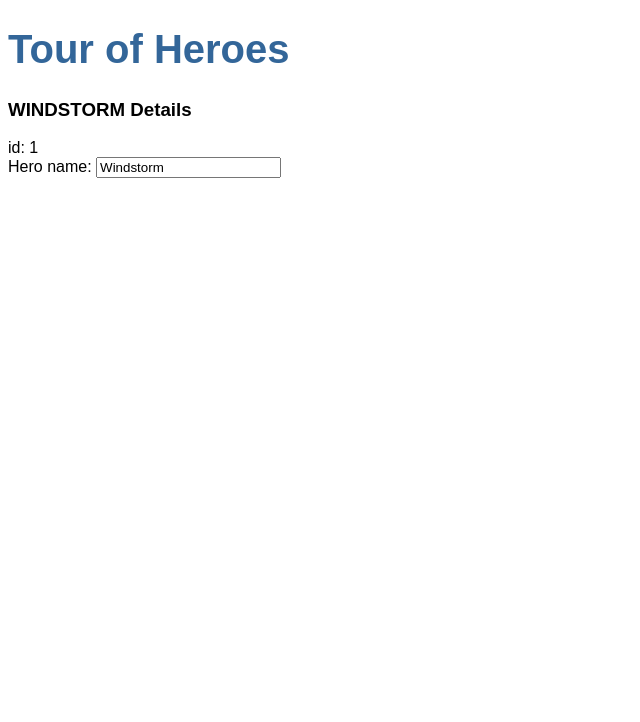
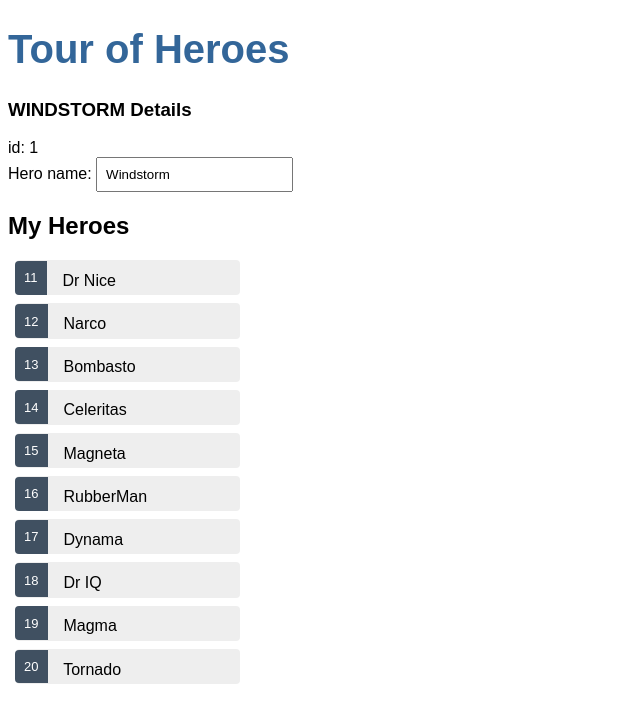
Before and after one commit to a-saracho/angular-tour-of-heroes, an Angular app: page / in a window 1280 px wide. Shown: the top 722 px of the page, without its empty margins (0-640 px from the left). Built offline with nearby package versions, Linux system fonts and the light colour scheme.

Commit message:
Crear array de heroes y mostrarlos mediante foreach

```diff
--- a/src/app/heroes/heroes.component.css
+++ b/src/app/heroes/heroes.component.css
@@ -0,0 +1,52 @@
+/* HeroesComponent's private CSS styles */
+.heroes {
+    margin: 0 0 2em 0;
+    list-style-type: none;
+    padding: 0;
+    width: 15em;
+  }
+  .heroes li {
+    cursor: pointer;
+    position: relative;
+    left: 0;
+    background-color: #EEE;
+    margin: .5em;
+    padding: .3em 0;
+    height: 1.6em;
+    border-radius: 4px;
+  }
+  .heroes li:hover {
+    color: #2c3a41;
+    background-color: #e6e6e6;
+    left: .1em;
+  }
+  .heroes li.selected {
+    background-color: black;
+    color: white;
+  }
+  .heroes li.selected:hover {
+    background-color: #505050;
+    color: white;
+  }
+  .heroes li.selected:active {
+    background-color: black;
+    color: white;
+  }
+  .heroes .badge {
+    display: inline-block;
+    font-size: small;
+    color: white;
+    padding: 0.8em 0.7em 0 0.7em;
+    background-color:#405061;
+    line-height: 1em;
+    position: relative;
+    left: -1px;
+    top: -4px;
+    height: 1.8em;
+    margin-right: .8em;
+    border-radius: 4px 0 0 4px;
+  }
+
+  input {
+    padding: .5rem;
+  }
--- a/src/app/heroes/heroes.component.html
+++ b/src/app/heroes/heroes.component.html
@@ -13,4 +13,16 @@
 <div>
     <label for="name">Hero name: </label>
     <input id="name" [(ngModel)]="hero.name" placeholder="name">
-  </div>
+</div>
+
+<!--Usamos un bucle for para mostrar los heroes
+    la variable hero del bucle for sólo tiene como ambito
+    el de la etiqueta en la que se declara el bucle
+    una vez acaba el bucle no afecta variables anteriores con ese nombre
+    si no hay elementos en el bucle no se crea la etiqueta que lo contiene-->
+<h2>My Heroes</h2>
+<ul class="heroes">
+    <li *ngFor="let hero of heroes">
+        <span class="badge">{{hero.id}}</span> {{hero.name}}
+    </li>
+</ul>
--- a/src/app/heroes/heroes.component.ts
+++ b/src/app/heroes/heroes.component.ts
@@ -1,6 +1,8 @@
 /* Importa clases y componentes que va a utilizar el componente*/
 import { Component, OnInit } from '@angular/core';
 import { Hero } from '../hero';
+import { HEROES } from '../mock-heroes';
+
 
 /* Metadatos del componente
   * string selector nombre del selector, se utilizará esta etiqueta html para llamar al componente
@@ -22,6 +24,8 @@
     id: 1,
     name: 'Windstorm'
   };
+  /* Declaramos que heroes va a ser un array de objetos Hero para evitar errores*/
+  heroes: Hero[] = HEROES;
 
 
   constructor() { /* Constructor del componente */}
--- /dev/null
+++ b/src/app/mock-heroes.ts
@@ -0,0 +1,19 @@
+/*Inportamos Hero ya que vamos a crear heroes */
+import { Hero } from './hero';
+
+/* Exportamos la constante HEROES que contiene un array de objetos hero */
+/* Los declaramos como objeto hero para que lance error en caso de que los
+  objetos no se creen correctamente, a diferencia de js que no lanza errores
+  al no tener tipos*/
+export const HEROES: Hero[] = [
+  { id: 11, name: 'Dr Nice' },
+  { id: 12, name: 'Narco' },
+  { id: 13, name: 'Bombasto' },
+  { id: 14, name: 'Celeritas' },
+  { id: 15, name: 'Magneta' },
+  { id: 16, name: 'RubberMan' },
+  { id: 17, name: 'Dynama' },
+  { id: 18, name: 'Dr IQ' },
+  { id: 19, name: 'Magma' },
+  { id: 20, name: 'Tornado' }
+];
```
